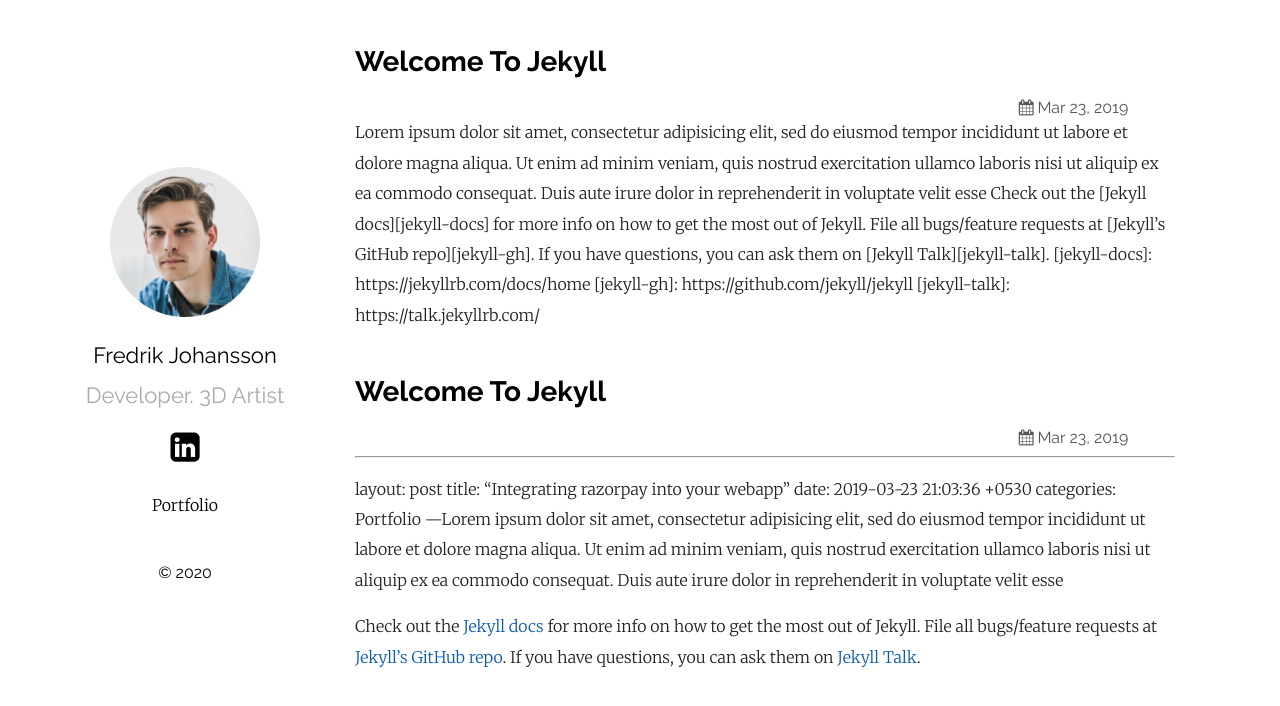
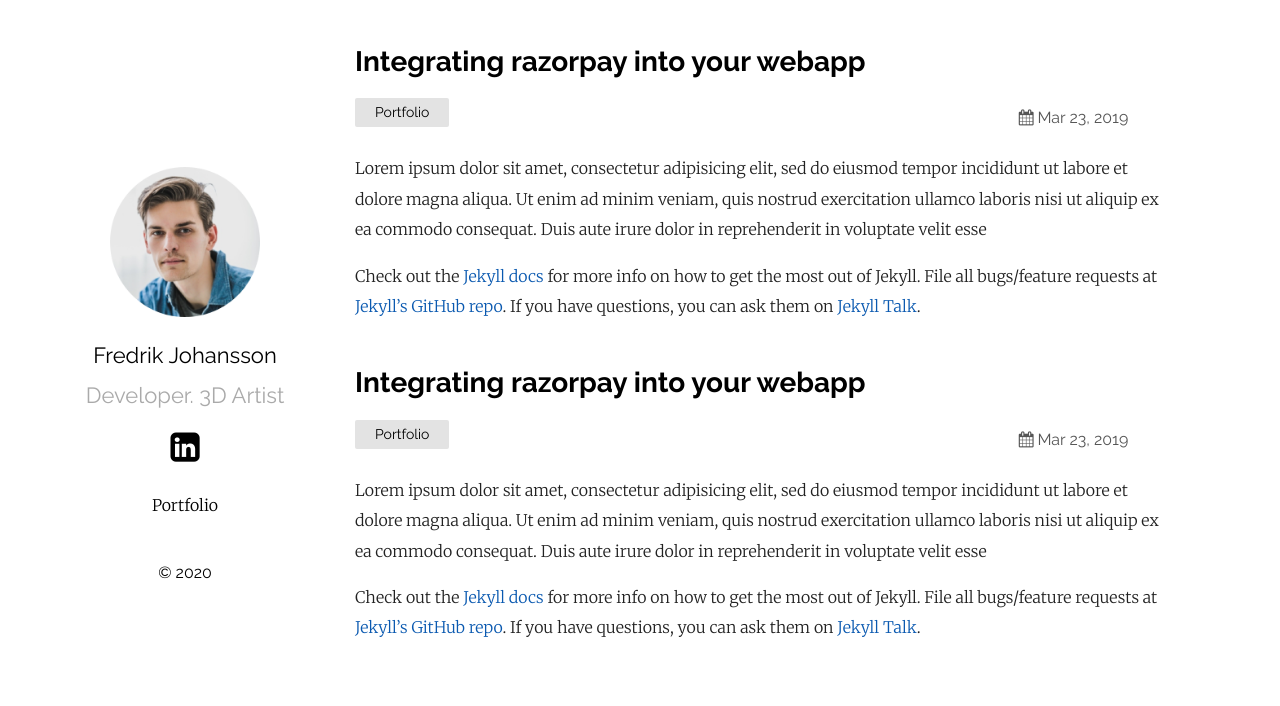
Before and after one commit to Longchank/longchank.github.io, a Jekyll site: the page built from collections/_posts/2019-03-23-welcome-to-jekyll.markdown, in a window 1280 px wide. Shown: the top 706 px of the page. Built offline with Jekyll 4.4.1, drawn with Linux system fonts in a browser that asks for light colours; our own code applies the rules of GitHub Pages for plain Markdown files.

Commit message:
now then!

```diff
--- a/_layouts/post.html
+++ b/_layouts/post.html
@@ -19,7 +19,7 @@
     </div>
   </div>
   <div class="post">
-    {{ post.content }}
+    {{ content }}
   </div>
 </div>
 {%- endfor -%}
--- a/collections/_posts/2019-03-23-welcome-to-jekyll.markdown
+++ b/collections/_posts/2019-03-23-welcome-to-jekyll.markdown
@@ -3,7 +3,9 @@
 title: "Integrating razorpay into your webapp"
 date: 2019-03-23 21:03:36 +0530
 categories: Portfolio
----Lorem ipsum dolor sit amet, consectetur adipisicing elit, sed do eiusmod tempor incididunt ut labore et dolore magna aliqua. Ut enim ad minim veniam, quis nostrud exercitation ullamco laboris nisi ut aliquip ex ea commodo consequat. Duis aute irure dolor in reprehenderit in voluptate velit esse
+---
+
+Lorem ipsum dolor sit amet, consectetur adipisicing elit, sed do eiusmod tempor incididunt ut labore et dolore magna aliqua. Ut enim ad minim veniam, quis nostrud exercitation ullamco laboris nisi ut aliquip ex ea commodo consequat. Duis aute irure dolor in reprehenderit in voluptate velit esse
 
 Check out the [Jekyll docs][jekyll-docs] for more info on how to get the most out of Jekyll. File all bugs/feature requests at [Jekyll’s GitHub repo][jekyll-gh]. If you have questions, you can ask them on [Jekyll Talk][jekyll-talk].
 
```
